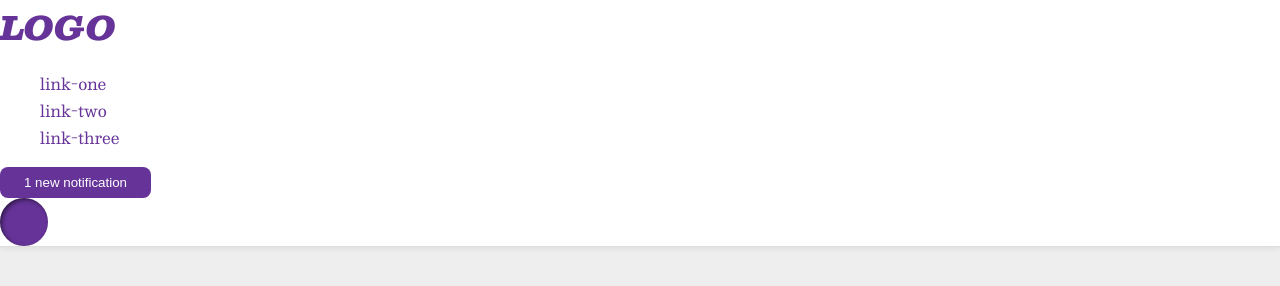
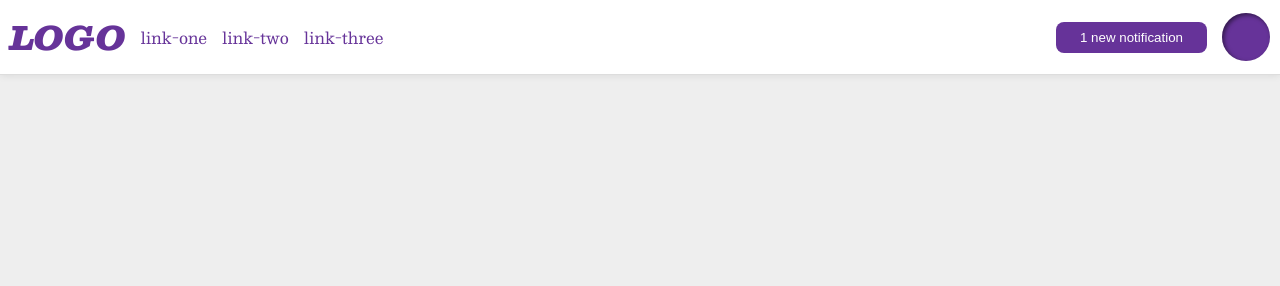
Before and after one commit to Kyle-D-Rehak/css-exercises-kyle, a plain HTML site: page flex/03-flex-header-2/index.html in a window 1280 px wide. Drawn offline with nearby package versions, Linux system fonts and the light colour scheme.

Commit message:
Complete exercise 03-flex-heaer-2

```diff
--- a/flex/03-flex-header-2/style.css
+++ b/flex/03-flex-header-2/style.css
@@ -12,6 +12,10 @@ body {
   background: white;
   border-bottom: 1px solid #ddd;
   box-shadow: 0 0 8px rgba(0,0,0,.1);
+  display: flex;
+  align-items: center;
+  padding: 10px;
+  gap: 15px;
 }
 
 .profile-image {
@@ -35,6 +39,7 @@ button {
   background: rebeccapurple;
   color: white;
   padding: 8px 24px;
+  margin-left: auto;
 }
 
 a {
@@ -45,4 +50,8 @@ a {
 
 ul {
   list-style-type: none;
+  display: flex;
+  margin: 0;
+  padding: 0;
+  gap: 15px;
 }
```
